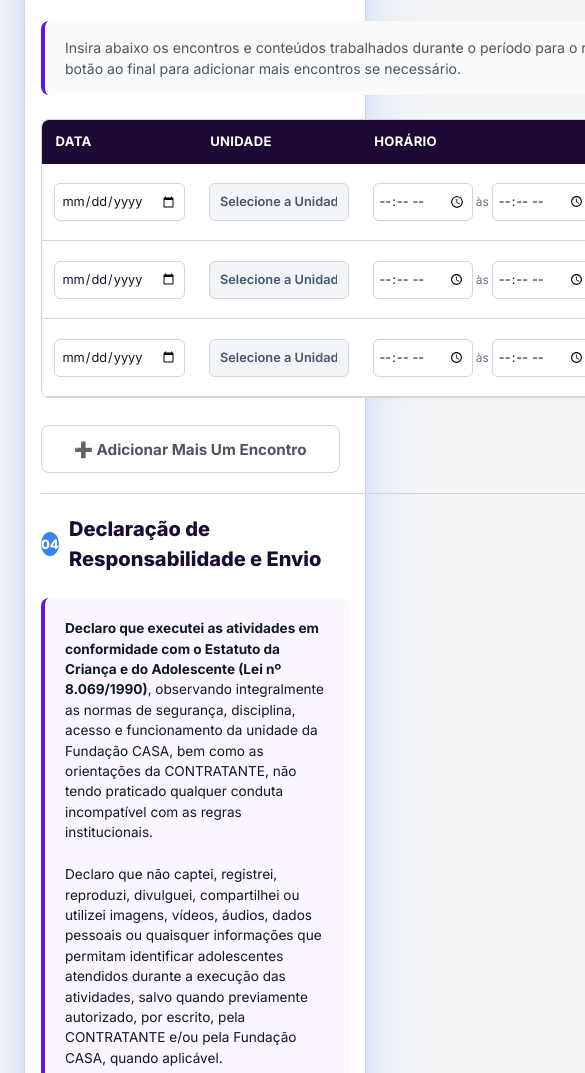
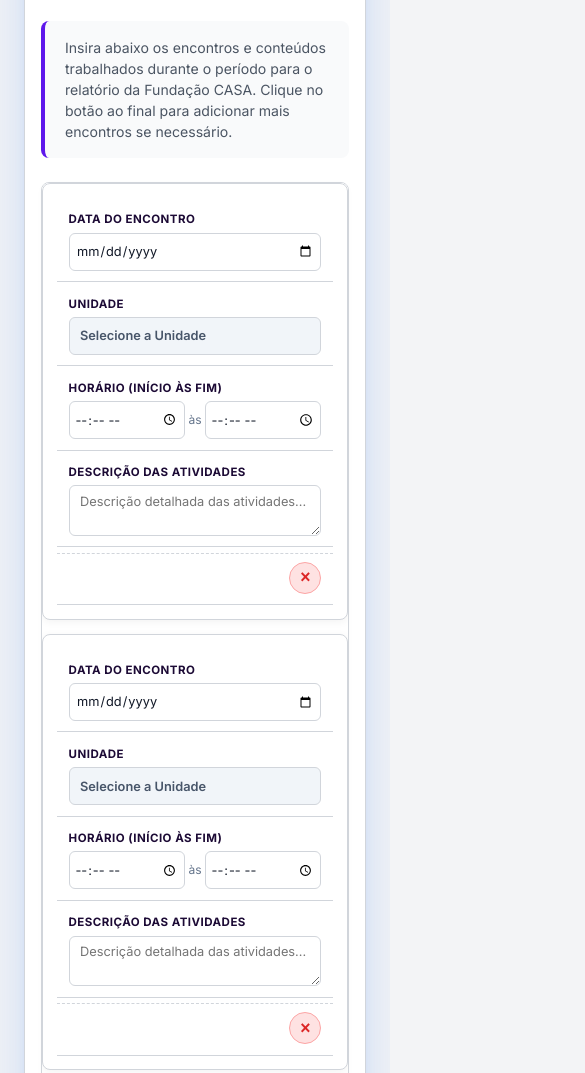
Before and after one commit to desenvolvimentotecnologico-poiesis/Sistema_de_Relatorios_Automatizados, a plain HTML site: page forms/fundacao-casa.html in a window 390 px wide. Shown: the part 6217-7290 px from the top of the page, 585 px wide, since content can reach past the window. Drawn offline with Linux system fonts and the light colour scheme; no server answers; a web font is replaced by a local one.

Commit message:
style: transforma a tabela da Secao 03 em blocos/cards verticais em telas de celular (<768px)

```diff
--- a/css/styles.css
+++ b/css/styles.css
@@ -1386,6 +1386,71 @@ select:disabled {
     .btn-block {
         width: 100%;
     }
+
+    /* Transformação da Tabela da Seção 03 em Blocos Verticais no Celular */
+    .table-responsive {
+        border: none;
+        background: transparent;
+        overflow-x: visible;
+        box-shadow: none;
+        margin-bottom: 0.5rem;
+    }
+
+    .plano-dinamico-table {
+        min-width: 0 !important;
+        width: 100% !important;
+    }
+
+    .plano-dinamico-table,
+    .plano-dinamico-table thead,
+    .plano-dinamico-table tbody,
+    .plano-dinamico-table th,
+    .plano-dinamico-table td,
+    .plano-dinamico-table tr {
+        display: block;
+        width: 100% !important;
+    }
+
+    .plano-dinamico-table thead {
+        display: none !important;
+    }
+
+    .plano-dinamico-table tr {
+        background-color: #FFFFFF;
+        border: 1px solid var(--border-color);
+        border-radius: var(--radius-md);
+        padding: 0.85rem;
+        margin-bottom: 0.85rem;
+        box-shadow: 0 2px 8px rgba(0, 0, 0, 0.05);
+    }
+
+    .plano-dinamico-table td {
+        padding: 0.4rem 0;
+        border-bottom: none;
+        display: flex;
+        flex-direction: column;
+        gap: 0.25rem;
+    }
+
+    .plano-dinamico-table td::before {
+        font-size: 0.72rem;
+        font-weight: 700;
+        color: var(--bg-dark-purple);
+        text-transform: uppercase;
+        letter-spacing: 0.04em;
+        margin-top: 0.2rem;
+    }
+
+    .plano-dinamico-table td:nth-child(1)::before { content: "DATA DO ENCONTRO"; }
+    .plano-dinamico-table td:nth-child(2)::before { content: "UNIDADE"; }
+    .plano-dinamico-table td:nth-child(3)::before { content: "HORÁRIO (INÍCIO ÀS FIM)"; }
+    .plano-dinamico-table td:nth-child(4)::before { content: "DESCRIÇÃO DAS ATIVIDADES"; }
+    .plano-dinamico-table td:nth-child(5) {
+        align-items: flex-end;
+        padding-top: 0.5rem;
+        border-top: 1px dashed var(--border-color);
+        margin-top: 0.35rem;
+    }
 }
 
 /* Card Exemplo Modelo Plano de Atividades (Fundação CASA) */
```
